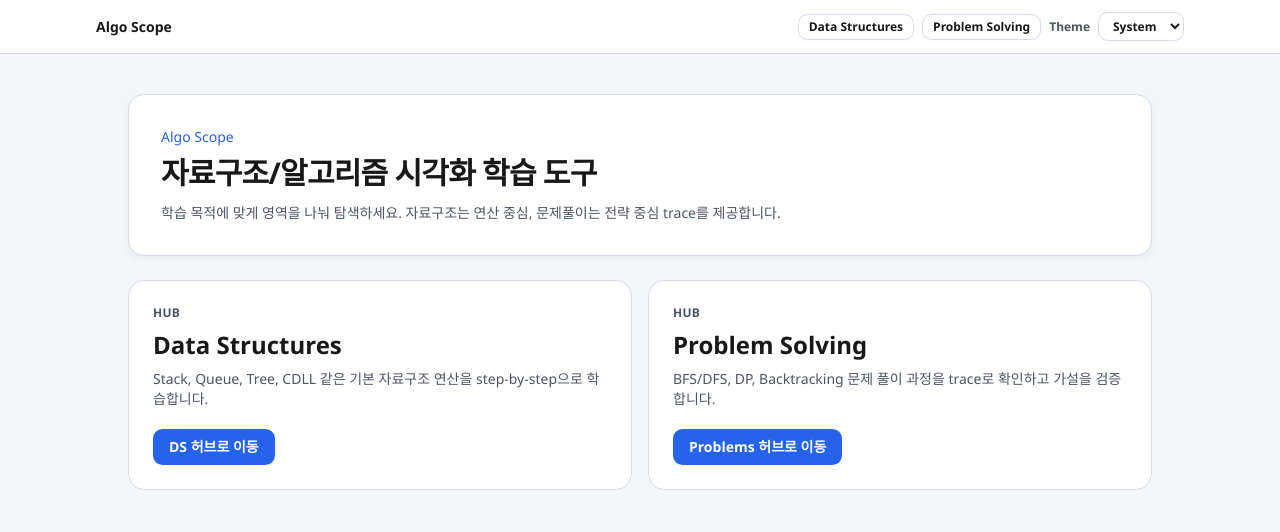
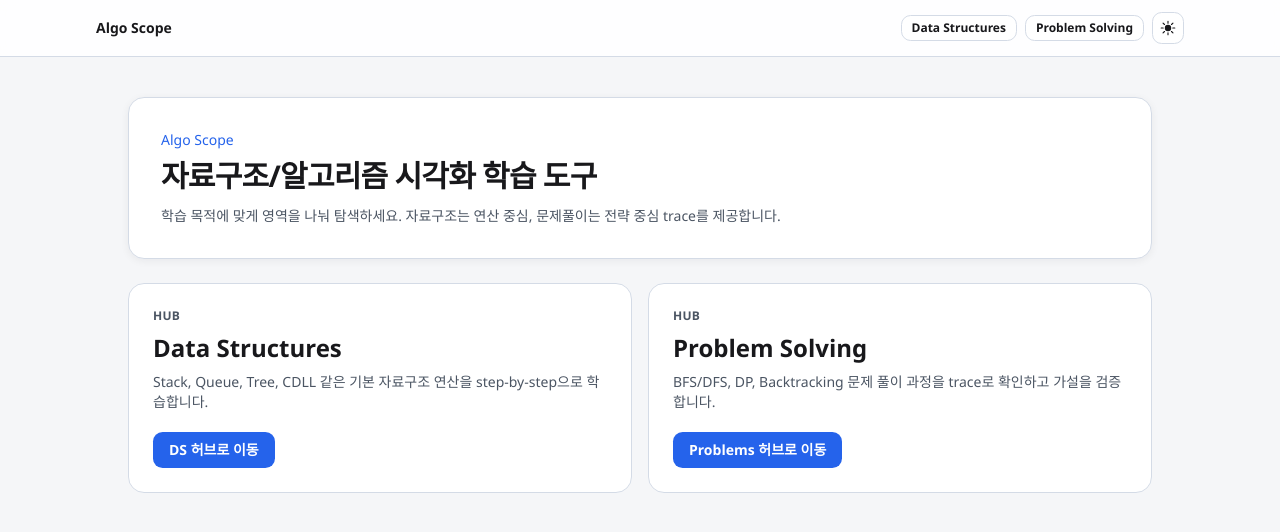
Before and after one commit to ydj515/algo-scope, a Next.js app: page / in a window 1280 px wide. Shown: the top 532 px of the page. Built offline with nearby package versions, Linux system fonts and the light colour scheme.

Commit message:
refactor: 테마 토글을 아이콘으로 단순화

```diff
--- a/features/navigation/components/global-nav.tsx
+++ b/features/navigation/components/global-nav.tsx
@@ -21,6 +21,8 @@ export function GlobalNav() {
       : pathname.startsWith("/problems/backtracking-")
         ? "Backtracking"
         : null;
+  const navHoverClass =
+    "cursor-pointer transition-all duration-200 hover:border-[var(--color-primary)] hover:bg-[var(--color-surface-muted)] hover:text-[var(--color-primary)]";
 
   return (
     <header className="border-b border-[var(--color-border)] bg-[color-mix(in_srgb,var(--color-surface)_88%,transparent)] backdrop-blur motion-fade-in">
@@ -31,7 +33,13 @@ export function GlobalNav() {
           </Link>
           <div className="flex items-center gap-2">
             <nav className="flex items-center gap-2">
-              <Button href="/ds" variant={isDs ? "solid" : "outline"} size="sm" tone={isDs ? "primary" : "neutral"}>
+              <Button
+                href="/ds"
+                variant={isDs ? "solid" : "outline"}
+                size="sm"
+                tone={isDs ? "primary" : "neutral"}
+                className={navHoverClass}
+              >
                 Data Structures
               </Button>
               <Button
@@ -39,6 +47,7 @@ export function GlobalNav() {
                 variant={isProblems ? "solid" : "outline"}
                 size="sm"
                 tone={isProblems ? "primary" : "neutral"}
+                className={navHoverClass}
               >
                 Problem Solving
               </Button>
--- a/features/navigation/components/theme-toggle.tsx
+++ b/features/navigation/components/theme-toggle.tsx
@@ -1,118 +1,62 @@
 "use client";
 
-import { useEffect, useRef, useState } from "react";
+import { useEffect, useState } from "react";
 
-type ThemeMode = "system" | "light" | "dark";
+type ThemeMode = "light" | "dark";
 
 const THEME_STORAGE_KEY = "algo-scope-theme-mode";
 
-function resolveSystemTheme(): "light" | "dark" {
-  if (typeof window === "undefined") {
-    return "light";
-  }
-  return window.matchMedia("(prefers-color-scheme: dark)").matches ? "dark" : "light";
-}
-
 function applyTheme(mode: ThemeMode) {
   const root = document.documentElement;
-  const actual = mode === "system" ? resolveSystemTheme() : mode;
-  root.dataset.theme = actual;
+  root.dataset.theme = mode;
   root.dataset.themeMode = mode;
 }
 
 export function ThemeToggle() {
   const [mode, setMode] = useState<ThemeMode>(() => {
     if (typeof window === "undefined") {
-      return "system";
+      return "light";
     }
     const stored = window.localStorage.getItem(THEME_STORAGE_KEY);
-    return stored === "light" || stored === "dark" || stored === "system" ? stored : "system";
+    return stored === "dark" ? "dark" : "light";
   });
-  const [openMobile, setOpenMobile] = useState(false);
-  const rootRef = useRef<HTMLDivElement | null>(null);
 
   useEffect(() => {
     applyTheme(mode);
     window.localStorage.setItem(THEME_STORAGE_KEY, mode);
-
-    if (mode !== "system") {
-      return;
-    }
-
-    const mediaQuery = window.matchMedia("(prefers-color-scheme: dark)");
-    const onChange = () => applyTheme("system");
-    mediaQuery.addEventListener("change", onChange);
-
-    return () => {
-      mediaQuery.removeEventListener("change", onChange);
-    };
   }, [mode]);
 
-  useEffect(() => {
-    if (!openMobile) {
-      return;
-    }
-
-    const onPointerDown = (event: PointerEvent) => {
-      const target = event.target as Node | null;
-      if (!rootRef.current || (target && rootRef.current.contains(target))) {
-        return;
-      }
-      setOpenMobile(false);
-    };
-
-    document.addEventListener("pointerdown", onPointerDown);
-    return () => {
-      document.removeEventListener("pointerdown", onPointerDown);
-    };
-  }, [openMobile]);
+  const nextMode: ThemeMode = mode === "dark" ? "light" : "dark";
+  const isDark = mode === "dark";
 
   return (
-    <div ref={rootRef} className="relative">
-      <label className="hidden items-center gap-2 text-xs font-semibold text-[var(--color-fg-muted)] sm:inline-flex">
-        Theme
-        <select
-          value={mode}
-          onChange={(event) => setMode(event.target.value as ThemeMode)}
-          aria-label="테마 선택"
-          className="rounded-[var(--radius-md)] border border-[var(--color-border)] bg-[var(--color-surface)] px-2.5 py-1 text-xs text-[var(--color-fg)]"
-        >
-          <option value="system">System</option>
-          <option value="light">Light</option>
-          <option value="dark">Dark</option>
-        </select>
-      </label>
-
+    <div className="relative">
       <button
         type="button"
-        aria-label="모바일 테마 메뉴"
-        onClick={() => setOpenMobile((prev) => !prev)}
-        className="inline-flex h-8 w-8 items-center justify-center rounded-[var(--radius-md)] border border-[var(--color-border)] bg-[var(--color-surface)] text-[var(--color-fg)] sm:hidden"
+        aria-label={`테마 전환 (현재: ${isDark ? "dark" : "light"}, 다음: ${nextMode})`}
+        title={`Switch to ${nextMode}`}
+        onClick={() => setMode(nextMode)}
+        className="inline-flex h-8 w-8 cursor-pointer items-center justify-center rounded-[var(--radius-md)] border border-[var(--color-border)] bg-[var(--color-surface)] text-[var(--color-fg)] transition-all duration-200 hover:border-[var(--color-primary)] hover:bg-[var(--color-surface-muted)] hover:text-[var(--color-primary)] motion-pulse-focus"
       >
         <svg viewBox="0 0 20 20" className="h-4 w-4" fill="none" aria-hidden="true">
-          <circle cx="10" cy="10" r="4.5" stroke="currentColor" strokeWidth="1.5" />
-          <path d="M10 1.5V4M10 16V18.5M1.5 10H4M16 10H18.5M3.8 3.8L5.6 5.6M14.4 14.4L16.2 16.2M16.2 3.8L14.4 5.6M5.6 14.4L3.8 16.2" stroke="currentColor" strokeWidth="1.2" strokeLinecap="round" />
+          {isDark ? (
+            <path
+              d="M12.5 2.5A7.5 7.5 0 1 0 17.5 12 6 6 0 1 1 12.5 2.5Z"
+              fill="currentColor"
+            />
+          ) : (
+            <>
+              <circle cx="10" cy="10" r="4" fill="currentColor" />
+              <path
+                d="M10 1.5V4M10 16V18.5M1.5 10H4M16 10H18.5M3.8 3.8L5.6 5.6M14.4 14.4L16.2 16.2M16.2 3.8L14.4 5.6M5.6 14.4L3.8 16.2"
+                stroke="currentColor"
+                strokeWidth="1.4"
+                strokeLinecap="round"
+              />
+            </>
+          )}
         </svg>
       </button>
-
-      {openMobile ? (
-        <div className="absolute right-0 z-20 mt-2 w-36 rounded-[var(--radius-md)] border border-[var(--color-border)] bg-[var(--color-surface)] p-2 shadow-[var(--shadow-sm)] sm:hidden">
-          <label className="mb-1 block text-[11px] font-semibold text-[var(--color-fg-muted)]">Theme</label>
-          <select
-            value={mode}
-            onChange={(event) => {
-              setMode(event.target.value as ThemeMode);
-              setOpenMobile(false);
-            }}
-            aria-label="모바일 테마 선택"
-            className="w-full rounded-[var(--radius-md)] border border-[var(--color-border)] bg-[var(--color-surface)] px-2 py-1 text-xs text-[var(--color-fg)]"
-          >
-            <option value="system">System</option>
-            <option value="light">Light</option>
-            <option value="dark">Dark</option>
-          </select>
-        </div>
-      ) : null}
     </div>
   );
 }
```
Also changed, not shown: 4 other files (tests, documents, lock files or other folders).
